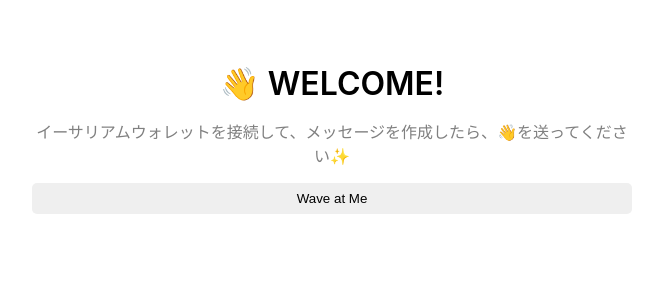
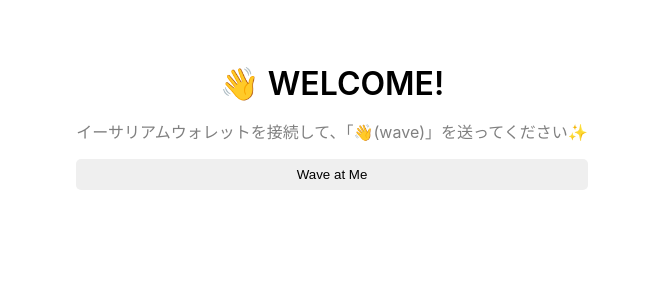
Before and after one commit to unchain-tech/ETH-dApp, a React (Create React App) app: page / in a window 1280 px wide. Shown: the top 300 px of the page, without its empty margins (308-971 px from the left). Built offline with nearby package versions, Linux system fonts and the light colour scheme; the HTML template or start-up script is replaced by a standard one.

Commit message:
Update App.js
Align with the initial state of section-2-lesson-3.
https://app.unchain.tech/learn/ETH-dApp/section-2_lesson-3

```diff
--- a/src/App.js
+++ b/src/App.js
@@ -1,29 +1,31 @@
-import * as React from "react";
-import { ethers } from "ethers";
-import './App.css';
-
-export default function App() {
-
-  const wave = () => {
-
-  }
-
+// App.js
+import React from "react";
+import "./App.css";
+const App = () => {
   return (
     <div className="mainContainer">
-
       <div className="dataContainer">
         <div className="header">
-        <span role="img" aria-label="hand-wave">👋</span> WELCOME!
+          <span role="img" aria-label="hand-wave">
+            👋
+          </span>{" "}
+          WELCOME!
         </div>
-
         <div className="bio">
-        イーサリアムウォレットを接続して、メッセージを作成したら、<span role="img" aria-label="hand-wave">👋</span>を送ってください<span role="img" aria-label="shine">✨</span>
+          イーサリアムウォレットを接続して、「
+          <span role="img" aria-label="hand-wave">
+            👋
+          </span>
+          (wave)」を送ってください
+          <span role="img" aria-label="shine">
+            ✨
+          </span>
         </div>
-
-        <button className="waveButton" onClick={wave}>
-        Wave at Me
+        <button className="waveButton" onClick={null}>
+          Wave at Me
         </button>
       </div>
     </div>
   );
-}
+};
+export default App;
```
